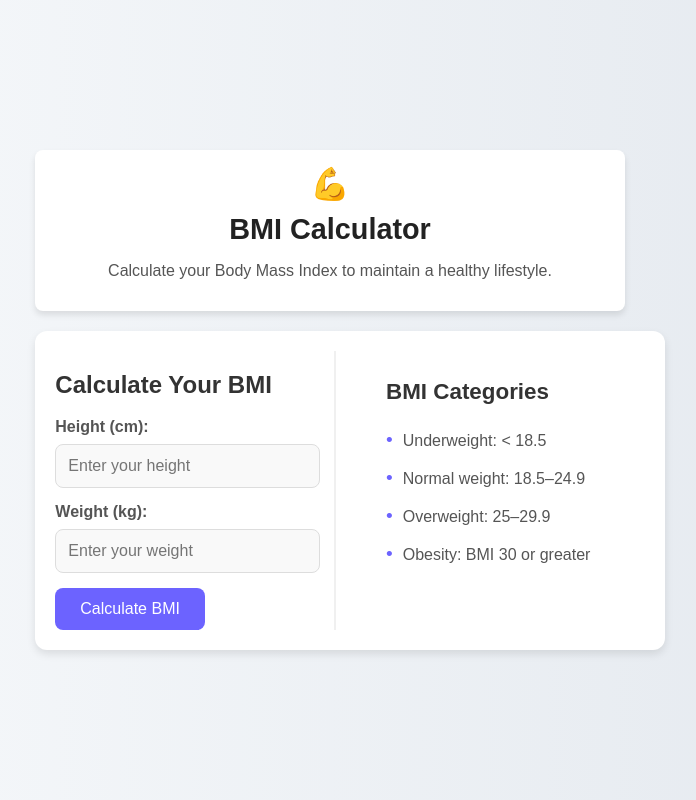
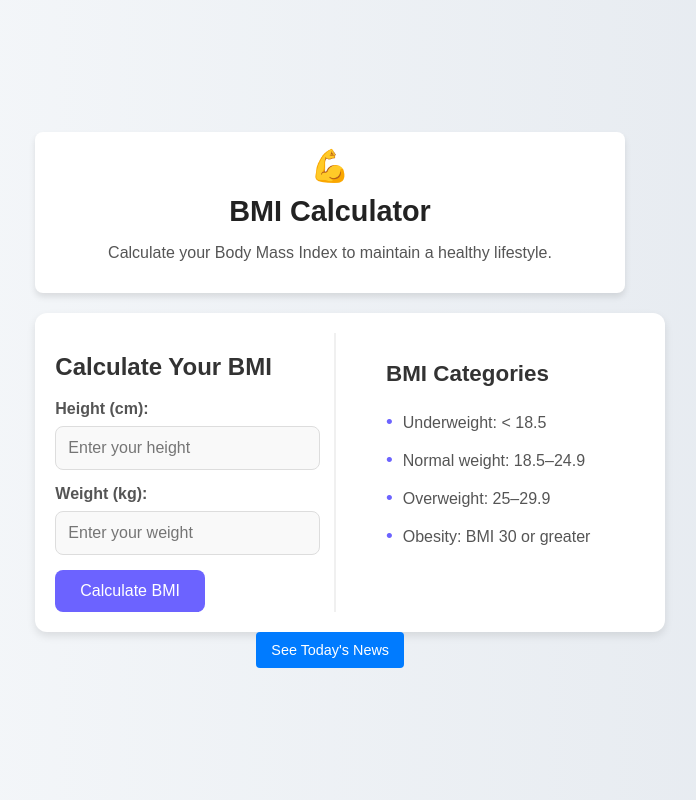
Before and after one commit to shashi-faced/utility, a React (Create React App) app: page / in a window 1280 px wide. Shown: the whole page, without its empty margins (310-1006 px from the left). Built offline with nearby package versions, Linux system fonts and the light colour scheme.

Commit message:
add routing for news page

```diff
--- a/src/Components/BMI-Calculator/Bmi.js
+++ b/src/Components/BMI-Calculator/Bmi.js
@@ -68,7 +68,9 @@ const Bmi = () => {
       </ul>
     </div>
   </div>
+  <button className="toggle-button margin-center" onClick={() => window.location.href = '/news'}>See Today's News</button>
 </div>
+
   );
 };
 
--- a/src/Components/BMI-Calculator/bmi.css
+++ b/src/Components/BMI-Calculator/bmi.css
@@ -174,3 +174,5 @@ body {
     padding: 0;
   }
 }
+.margin-center {
+    margin: 0 0 0 221px;}
```
